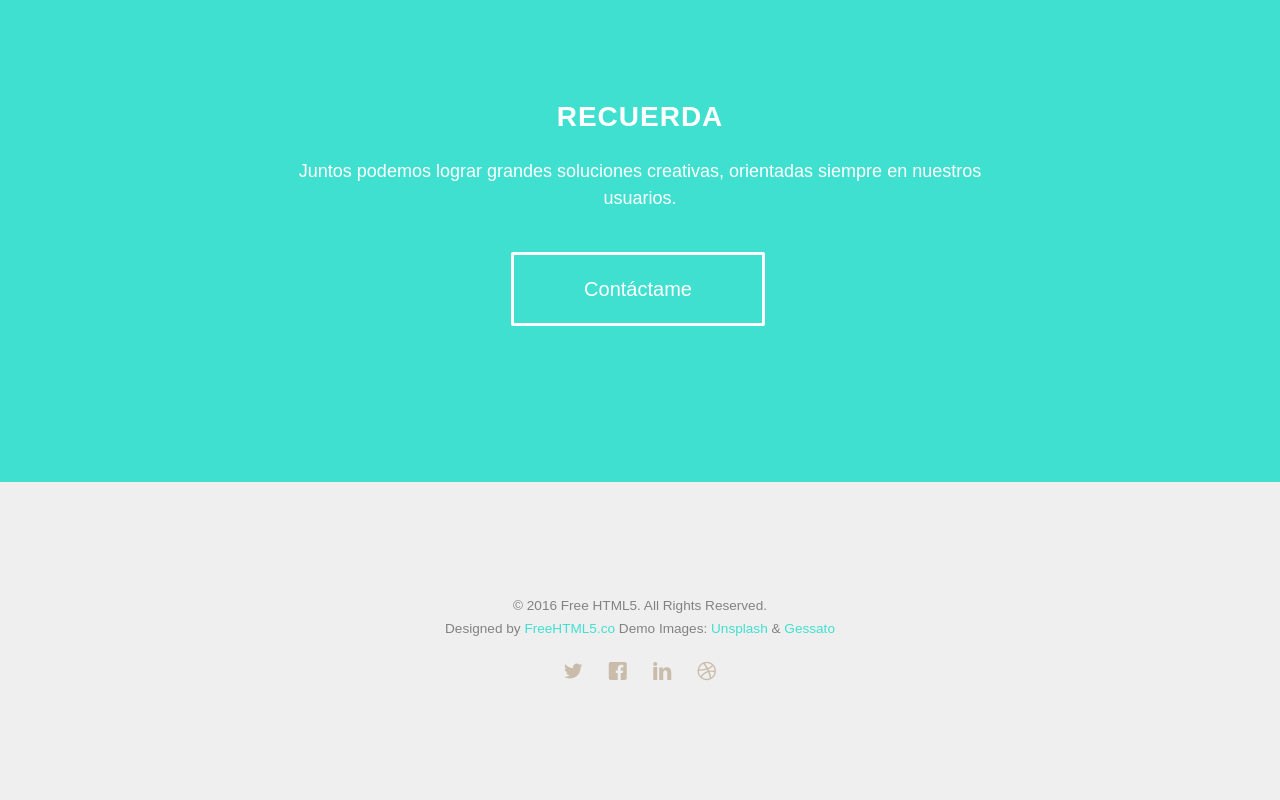
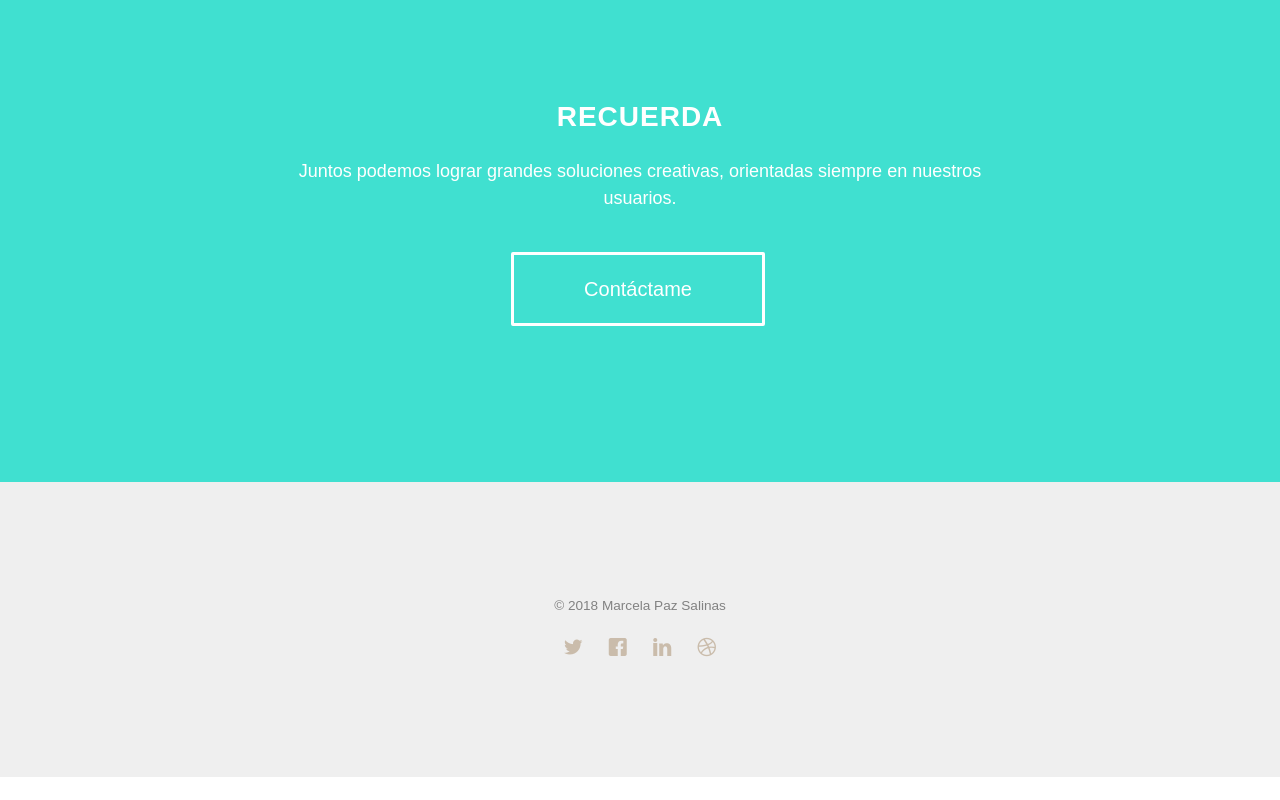
Before and after one commit to MarcelaFPazS/PMarcelaPazSalinas, a plain HTML site: page work.html in a window 1280 px wide. Shown: the part 1611-2411 px from the top of the page. After the commit the page ends 2388 px from the top, so only its background shows below. Drawn offline with Linux system fonts and the light colour scheme; files whose address does not match are found by name.

Commit message:
textos footer

```diff
--- a/work.html
+++ b/work.html
@@ -8,6 +8,7 @@
 	<meta name="description" content="Free HTML5 Website Template by FreeHTML5.co" />
 	<meta name="keywords" content="free website templates, free html5, free template, free bootstrap, free website template, html5, css3, mobile first, responsive" />
 	<meta name="author" content="FreeHTML5.co" />
+	<link rel="shortcut icon" href="images/logo.png" />
 
 	<!--
 	//////////////////////////////////////////////////////
@@ -231,8 +232,7 @@
 			<div class="row copyright">
 				<div class="col-md-12 text-center">
 					<p>
-						<small class="block">&copy; 2016 Free HTML5. All Rights Reserved.</small>
-						<small class="block">Designed by <a href="http://freehtml5.co/" target="_blank">FreeHTML5.co</a> Demo Images: <a href="http://unsplash.co/" target="_blank">Unsplash</a> &amp; <a href="http://blog.gessato.com/" target="_blank">Gessato</a></small>
+						<small class="block">&copy; 2018 Marcela Paz Salinas</small>
 					</p>
 
 					<ul class="fh5co-social-icons">
```
Also changed, not shown: about.html (+2 -2 lines), contact.html (+2 -3 lines), index.html (+1 -2 lines), portfolio_detail.html (+2 -3 lines).
